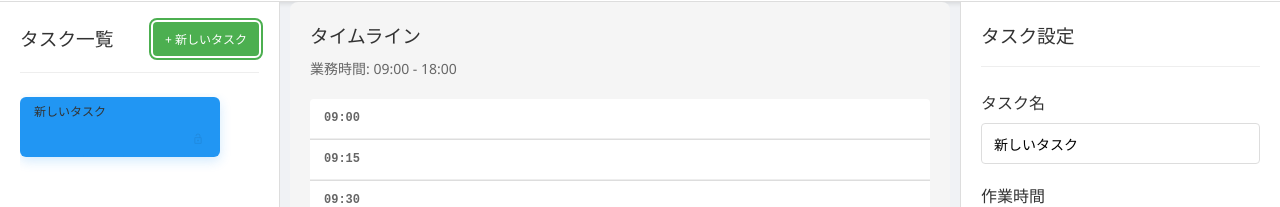
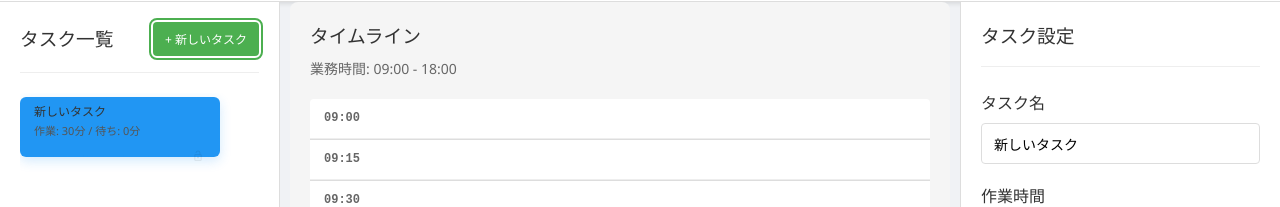
Before and after one commit to tadosuke/narabetask, a React (Vite) app: page / in a window 1280 px wide. Both pictures are taken after a click on the button "+ 新しいタスク". Shown: the part 98-305 px from the top of the page. Built offline with nearby package versions, Linux system fonts and the light colour scheme.

Commit message:
スタイルの統一と時間表示の追加: CSSの修正、タスクカードに時間表示を追加

```diff
--- a/src/components/TaskCard/TaskCard.css
+++ b/src/components/TaskCard/TaskCard.css
@@ -33,10 +33,6 @@
   margin-top: -1px;
 }
 
-
-
-
-
 /* Drag and drop states */
 .task-card:active {
   cursor: grabbing;
@@ -49,7 +45,7 @@
 /* Selected state - brighter appearance */
 .task-card--selected {
   background-color: #e8f4fd;
-  border-color: #2196F3;
+  border-color: #2196f3;
   box-shadow: 0 4px 12px rgba(33, 150, 243, 0.2);
 }
 
@@ -92,3 +88,11 @@
 .task-card--split-background {
   background-color: transparent !important;
 }
+
+/* 時間表示用 */
+.task-card__time {
+  font-size: 11px;
+  color: #555;
+  margin: 2px 0 4px 0;
+  text-align: left;
+}
--- a/src/components/TaskCard/TaskCard.tsx
+++ b/src/components/TaskCard/TaskCard.tsx
@@ -1,8 +1,8 @@
-import React from 'react';
-import type { Task } from '../../types';
-import { TaskHeader } from './TaskHeader';
-import { TaskFooter } from './TaskFooter';
-import './TaskCard.css';
+import React from "react";
+import type { Task } from "../../types";
+import { TaskHeader } from "./TaskHeader";
+import { TaskFooter } from "./TaskFooter";
+import "./TaskCard.css";
 
 /**
  * TaskCardコンポーネントのプロパティ
@@ -39,7 +39,7 @@ export const TaskCard: React.FC<TaskCardProps> = ({
   onLockToggle,
   style,
   isSelected = false,
-  isOverlapping = false
+  isOverlapping = false,
 }) => {
   /** ドラッグ開始時の処理 */
   const handleDragStart = (e: React.DragEvent) => {
@@ -49,7 +49,7 @@ export const TaskCard: React.FC<TaskCardProps> = ({
       return;
     }
 
-    e.dataTransfer.setData('text/plain', task.id);
+    e.dataTransfer.setData("text/plain", task.id);
     if (onDragStart) {
       onDragStart(e);
     }
@@ -76,15 +76,15 @@ export const TaskCard: React.FC<TaskCardProps> = ({
     const workPercentage = (workTime / totalTime) * 100;
 
     // 作業時間の部分は青色、待ち時間の部分は元の背景色
-    const blueColor = '#2196F3'; // 枠線と同じ青色
-    const defaultColor = isSelected ? '#e8f4fd' : '#f5f5f5';
+    const blueColor = "#2196F3"; // 枠線と同じ青色
+    const defaultColor = isSelected ? "#e8f4fd" : "#f5f5f5";
 
     // 配置済みタスク（タイムライン）は縦分割、ステージングエリアは横分割
-    const gradientDirection = task.isPlaced ? 'to bottom' : 'to right';
+    const gradientDirection = task.isPlaced ? "to bottom" : "to right";
 
     return {
       background: `linear-gradient(${gradientDirection}, ${blueColor} 0%, ${blueColor} ${workPercentage}%, ${defaultColor} ${workPercentage}%, ${defaultColor} 100%)`,
-      backgroundColor: 'transparent' // CSS の background-color を無効化
+      backgroundColor: "transparent", // CSS の background-color を無効化
     };
   };
 
@@ -92,14 +92,20 @@ export const TaskCard: React.FC<TaskCardProps> = ({
   const hasSplitBackground = (): boolean => {
     const workTime = task.workTime || 0;
     const waitTime = task.waitTime || 0;
-    return (workTime + waitTime) > 0;
+    return workTime + waitTime > 0;
   };
 
   const taskHeight = task.isPlaced ? calculateHeight(task.duration) : 60; // デフォルトの高さは60px
 
   return (
     <div
-      className={`task-card ${task.isPlaced ? 'task-card--placed' : 'task-card--staging'} ${isSelected ? 'task-card--selected' : ''} ${isOverlapping ? 'task-card--overlapping' : ''} ${task.isLocked ? 'task-card--locked' : ''} ${hasSplitBackground() ? 'task-card--split-background' : ''}`}
+      className={`task-card ${
+        task.isPlaced ? "task-card--placed" : "task-card--staging"
+      } ${isSelected ? "task-card--selected" : ""} ${
+        isOverlapping ? "task-card--overlapping" : ""
+      } ${task.isLocked ? "task-card--locked" : ""} ${
+        hasSplitBackground() ? "task-card--split-background" : ""
+      }`}
       onClick={onClick}
       draggable={!task.isLocked}
       onDragStart={handleDragStart}
@@ -107,12 +113,25 @@ export const TaskCard: React.FC<TaskCardProps> = ({
       style={{
         ...style,
         ...calculateBackgroundStyle(),
-        width: task.isPlaced ? '120px' : '200px',
+        width: task.isPlaced ? "120px" : "200px",
         height: `${taskHeight}px`,
-        minHeight: `${taskHeight}px`
+        minHeight: `${taskHeight}px`,
       }}
     >
       <TaskHeader task={task} />
+      {/* タスク一覧上（isPlacedがfalse）の場合のみ時間表示 */}
+      {!task.isPlaced && (
+        <div className="task-card__time">
+          {task.workTime !== undefined && task.waitTime !== undefined ? (
+            <>
+              <span>作業: {task.workTime}分</span> /{" "}
+              <span>待ち: {task.waitTime}分</span>
+            </>
+          ) : (
+            <span>合計: {task.duration}分</span>
+          )}
+        </div>
+      )}
       <TaskFooter task={task} onLockToggle={onLockToggle} />
     </div>
   );
```
